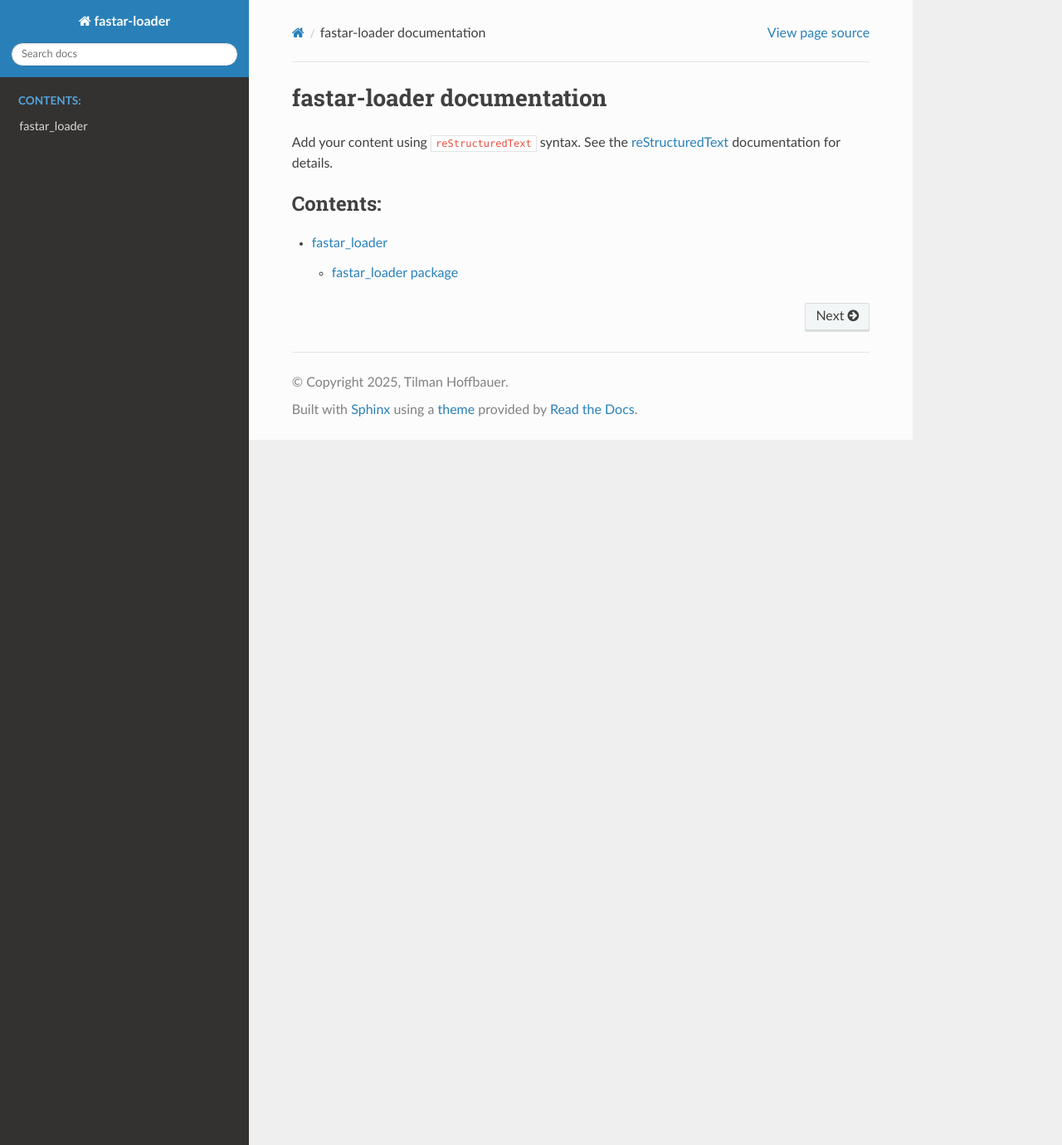
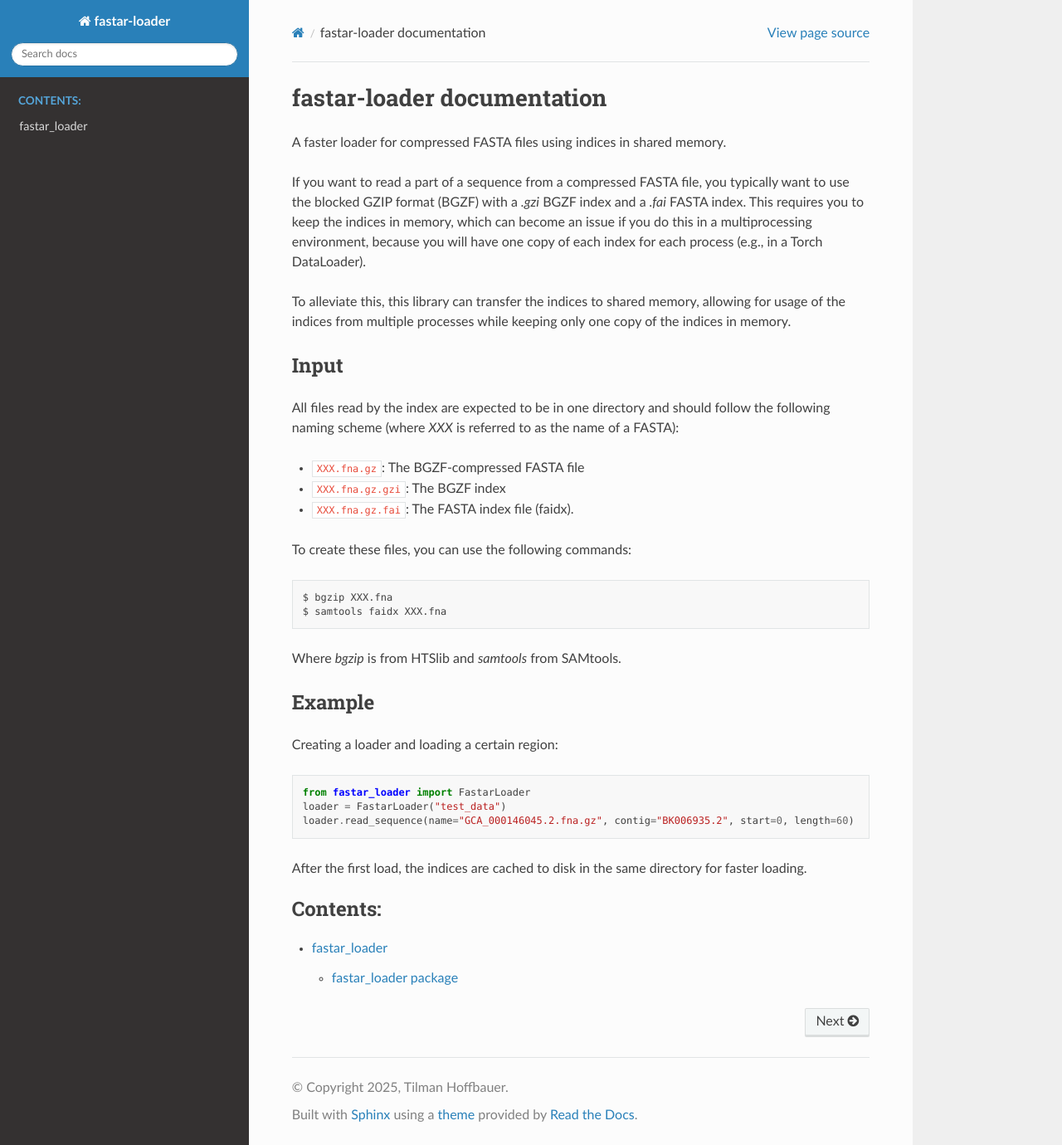
Before and after one commit to Turakar/fastar-loader, a Sphinx documentation site: the page built from docs/index.rst, in a window 1280 px wide and 1380 px high. Shown: the whole window at 83% size. Built offline with Sphinx 7.4.7 and the Read the Docs theme 3.1.0, drawn with Linux system fonts in a browser that asks for light colours.

Commit message:
Better docs, maybe fix pre-commit.ci

```diff
--- a/docs/index.rst
+++ b/docs/index.rst
@@ -6,10 +6,38 @@
 fastar-loader documentation
 ===========================
 
-Add your content using ``reStructuredText`` syntax. See the
-`reStructuredText <https://www.sphinx-doc.org/en/master/usage/restructuredtext/index.html>`_
-documentation for details.
+A faster loader for compressed FASTA files using indices in shared memory.
 
+If you want to read a part of a sequence from a compressed FASTA file, you typically want to use the blocked GZIP format (BGZF) with a `.gzi` BGZF index and a `.fai` FASTA index. This requires you to keep the indices in memory, which can become an issue if you do this in a multiprocessing environment, because you will have one copy of each index for each process (e.g., in a Torch DataLoader).
+
+To alleviate this, this library can transfer the indices to shared memory, allowing for usage of the indices from multiple processes while keeping only one copy of the indices in memory.
+
+Input
+-----
+All files read by the index are expected to be in one directory and should follow the following naming scheme (where `XXX` is referred to as the name of a FASTA):
+
+- ``XXX.fna.gz``: The BGZF-compressed FASTA file
+- ``XXX.fna.gz.gzi``: The BGZF index
+- ``XXX.fna.gz.fai``: The FASTA index file (faidx).
+
+To create these files, you can use the following commands::
+
+    $ bgzip XXX.fna
+    $ samtools faidx XXX.fna
+
+Where `bgzip` is from HTSlib and `samtools` from SAMtools.
+
+
+Example
+-------
+Creating a loader and loading a certain region::
+
+    from fastar_loader import FastarLoader
+    loader = FastarLoader("test_data")
+    loader.read_sequence(name="GCA_000146045.2.fna.gz", contig="BK006935.2", start=0, length=60)
+
+
+After the first load, the indices are cached to disk in the same directory for faster loading.
 
 .. toctree::
    :maxdepth: 2
```
Also changed, not shown: README.md (+1 -1 lines), .pre-commit-config.yaml.
